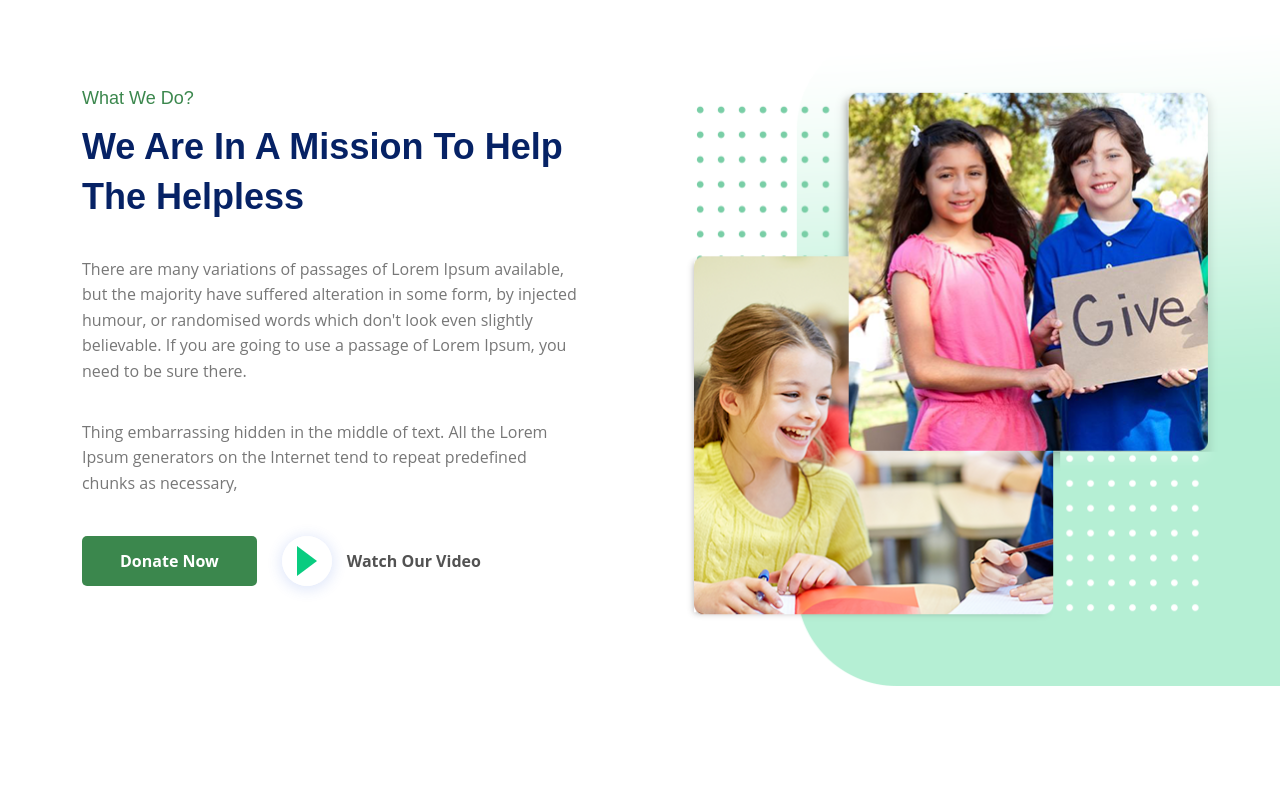
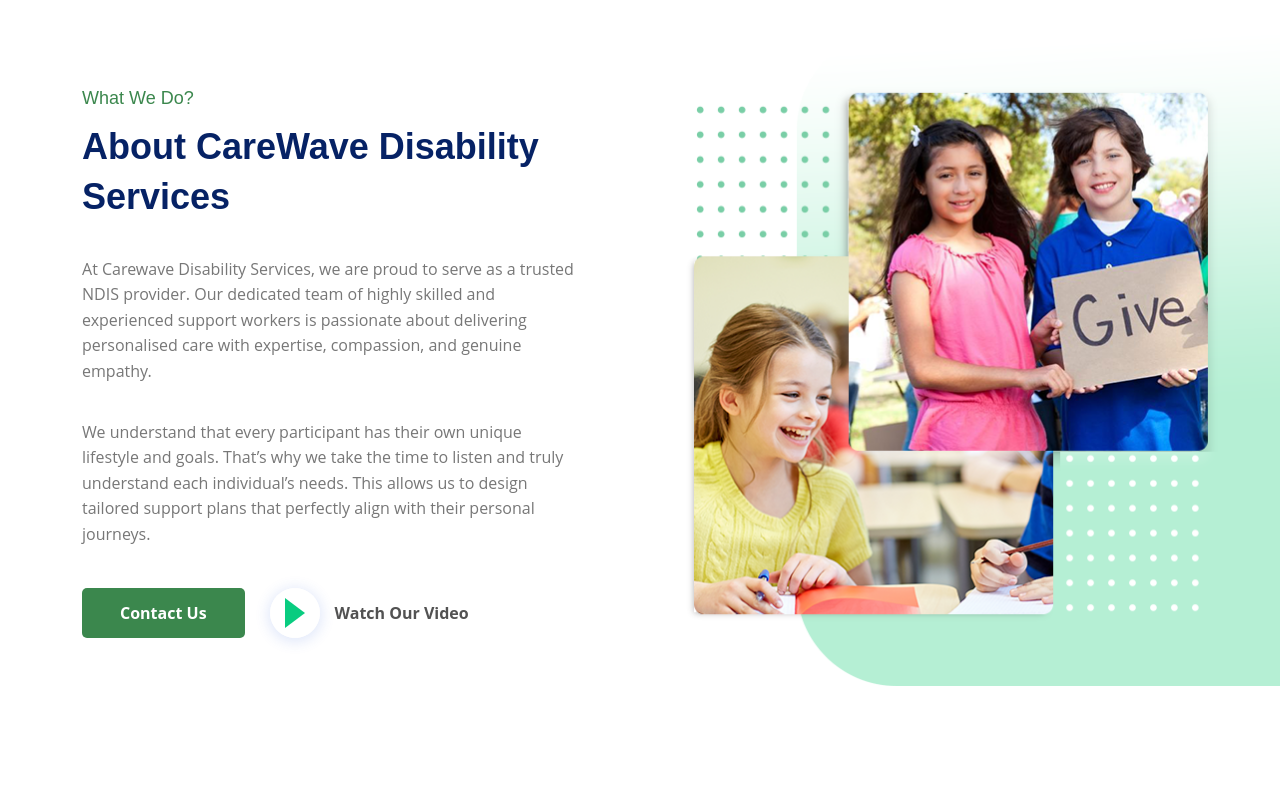
Before and after one commit to Code12-glitch/carewavedisability, a React (Vite) app: page / in a window 1280 px wide. Shown: the part 1800-2600 px from the top of the page. Built offline with nearby package versions, Linux system fonts and the light colour scheme.

Commit message:
changes done

```diff
--- a/src/components/about/index.jsx
+++ b/src/components/about/index.jsx
@@ -15,12 +15,12 @@ const About = (props) => {
                         <div className="wpo-about-text">
                             <div className="wpo-section-title">
                                 <span>What We Do?</span>
-                                <h2>We Are In A Mission To Help The Helpless</h2>
+                                <h2>About CareWave Disability Services</h2>
                             </div>
-                            <p>There are many variations of passages of Lorem Ipsum available, but the majority have suffered alteration in some form, by injected humour, or randomised words which don't look even slightly believable. If you are going to use a passage of Lorem Ipsum, you need to be sure there.</p>
-                            <p>Thing embarrassing hidden in the middle of text. All the Lorem Ipsum generators on the Internet tend to repeat predefined chunks as necessary, </p>
+                            <p>At Carewave Disability Services, we are proud to serve as a trusted NDIS provider. Our dedicated team of highly skilled and experienced support workers is passionate about delivering personalised care with expertise, compassion, and genuine empathy.</p>
+                            <p>We understand that every participant has their own unique lifestyle and goals. That’s why we take the time to listen and truly understand each individual’s needs. This allows us to design tailored support plans that perfectly align with their personal journeys. </p>
                             <div className="btns">
-                                <a href="/donate" className="theme-btn" onClick={ClickHandler}>Donate Now</a>
+                                <a href="/contact" className="theme-btn" onClick={ClickHandler}>Contact Us</a>
                                 <ul>
                                     <li className="video-holder">
                                         <VideoModal/>
--- a/src/components/footer/index.jsx
+++ b/src/components/footer/index.jsx
@@ -1,6 +1,6 @@
 import React from 'react'
 import {Link}  from 'react-router-dom'
-import Logo from '../../images/logo-2.png'
+import Logo from '../../images/logo-carewave.png'
 import Newsletter from '../Newsletter'
 import n1 from '../../images/footer/img-1.jpg'
 import n2 from '../../images/footer/img-2.jpg'
```
